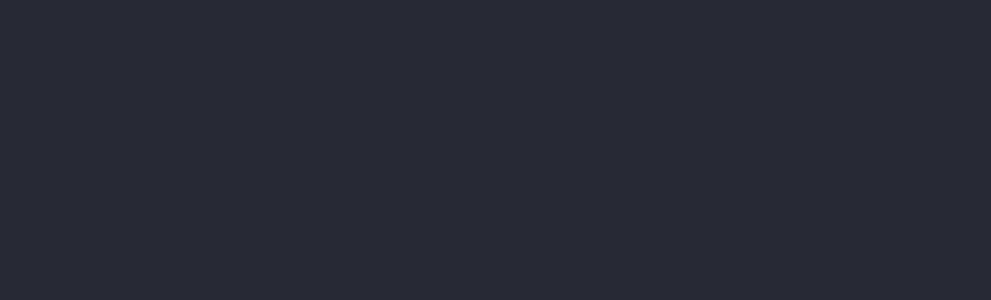
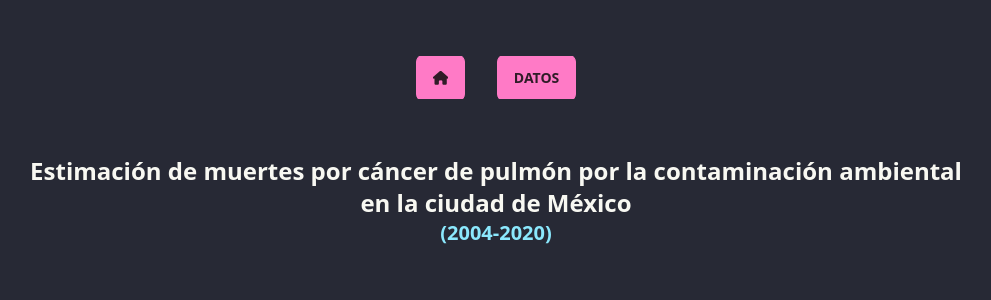
Before and after one commit to subAngel/simulation-project-vue, a Vue app: page /datatable1 in a window 1280 px wide. Before the commit this address had no page. Shown: the top 300 px of the page, without its empty margins (144-1135 px from the left). Built offline with nearby package versions, Linux system fonts and the light colour scheme.

Commit message:
Agregando una vista para el datatable

```diff
--- a/src/router/router.js
+++ b/src/router/router.js
@@ -1,14 +1,14 @@
 import { createRouter, createWebHistory } from "vue-router";
 import Home from "../views/Home.vue";
 import Chart1 from "../views/Chart1.vue";
-import Chart2 from "../views/Chart2.vue";
+import Datatable from "../views/Datatable.vue";
 const routes = [
 	{
 		path: "/",
 		name: "Home",
 		component: Home,
 		meta: {
-			enterClass: "animate__animated animate__jackInTheBox",
+			enterClass: "animate__animated animate__bounceIn",
 			leaveClass: "",
 		},
 	},
@@ -16,15 +16,15 @@
 		path: "/chart1",
 		component: Chart1,
 		meta: {
-			enterClass: "animate__animated animate__jackInTheBox",
+			enterClass: "animate__animated animate__bounceIn",
 			leaveClass: "",
 		},
 	},
 	{
-		path: "/chart2",
-		component: Chart2,
+		path: "/datatable1",
+		component: Datatable,
 		meta: {
-			enterClass: "animate__animated animate__jackInTheBox",
+			enterClass: "animate__animated animate__bounceIn",
 			leaveClass: "",
 		},
 	},
--- /dev/null
+++ b/src/views/Datatable.vue
@@ -0,0 +1,25 @@
+<template>
+	<div class="bg-base-100 h-full">
+		<div class="flex flex-col mx-auto items-center w-9/12 h-screen">
+			<div class="my-14 flex items-center content-around w-1/5">
+				<router-link to="/" class="mx-auto btn btn-primary">
+					<i class="fa-solid fa-house"></i>
+				</router-link>
+				<router-link to="/datatable1" class="mx-auto btn btn-primary">
+					Datos
+				</router-link>
+			</div>
+			<div>
+				<h2 class="text-2xl text-center text-base-content font-bold">
+					Estimación de muertes por cáncer de pulmón por la contaminación
+					ambiental en la ciudad de México
+				</h2>
+				<h3 class="text-xl text-center text-info font-bold mb-5">
+					(2004-2020)
+				</h3>
+			</div>
+
+			<div class="w-11/12 h-3/4"></div>
+		</div>
+	</div>
+</template>
```
